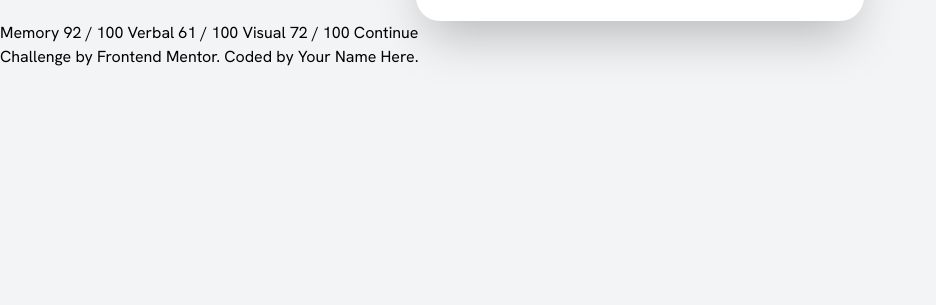
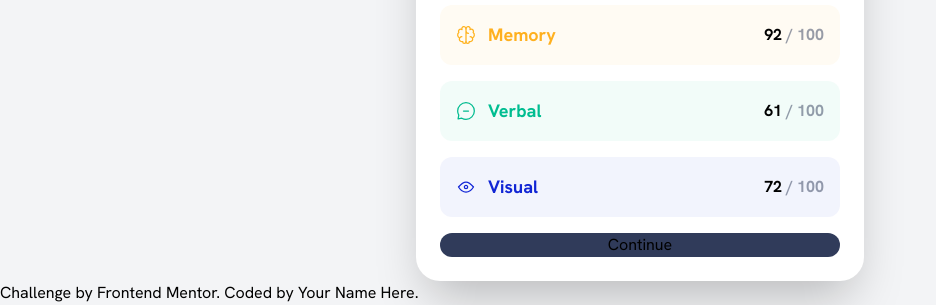
Before and after one commit to LiwGar/003_FM_Result_Summary_Component, a website: page src/index.html in a window 1280 px wide. Shown: the part 543-848 px from the top of the page, without its empty margins (0-936 px from the left). Before the commit the page ends 800 px from the top, so only its background shows below. Drawn offline with Linux system fonts and the light colour scheme.

Commit message:
Estilos para estadisticas del segundo article.

```diff
--- a/src/index.html
+++ b/src/index.html
@@ -17,7 +17,9 @@
 <body class="font-haken bg-gray-100">
 
   <section class="w-[100%] max-w-md mx-auto bg-white align-center shadow-2xl rounded-b-3xl">
+
     <article class="p-10 bg-gradient-to-b from-gradients-LightSlateBlue to-gradients-LightRoyalBlue text-center rounded-b-3xl">
+
       <p class="text-neutral-LightLavender font-bold text-lg">Your Result</p>
       <div class="w-36 mx-auto my-8 aspect-square bg-gradient-to-b from-gradients-VioletBlue to-gradients-PersianBlue content-center rounded-full">
         <p class="mb-2 text-neutral-White font-bold text-5xl ">76</p>
@@ -25,9 +27,13 @@
       </div>
       <h3 class="mb-4 text-neutral-White font-bold text-2xl tracking-wide"> Great</h3>
       <p class="w-[90%] mx-auto text-neutral-LightLavender text-center text-sm">You scored higher than 65% of the people who have taken these tests.</p>
+
     </article>
-    <article class="grid p-6 gap-6">
+
+    <article class="grid p-6 gap-4">
+
       <h3 class="font-bold text-xl">Summary</h3>
+
       <div class="flex px-4 py-4 bg-primary-LightRed/5 items-center rounded-xl">
         <img src="./assets/images/icon-reaction.svg">
         <p class="ml-3 text-primary-LightRed font-bold text-lg">Reaction</p>
@@ -36,30 +42,41 @@
           <span class="text-neutral-DarkGrayBlue/50">/ 100</span>
         </p>
       </div>
+
+      <div class="flex px-4 py-4 bg-primary-OrangeYellow/5 items-center rounded-xl">
+        <img src="./assets/images/icon-memory.svg">
+        <p class="ml-3 text-primary-OrangeYellow font-bold text-lg">Memory</p>
+        <p class="ml-auto font-bold ">
+          <span class="text-primary-DarkGrayBlue">92</span>
+          <span class="text-neutral-DarkGrayBlue/50">/ 100</span>
+        </p>
+      </div>
+
+      <div class="flex px-4 py-4 bg-primary-GreenTeal/5 items-center rounded-xl">
+        <img src="./assets/images/icon-verbal.svg">
+        <p class="ml-3 text-primary-GreenTeal font-bold text-lg">Verbal</p>
+        <p class="ml-auto font-bold ">
+          <span class="text-primary-DarkGrayBlue">61</span>
+          <span class="text-neutral-DarkGrayBlue/50">/ 100</span>
+        </p>
+      </div>
+
+      <div class="flex px-4 py-4 bg-primary-CobaltBlue/5 items-center rounded-xl">
+        <img src="./assets/images/icon-visual.svg">
+        <p class="ml-3 text-primary-CobaltBlue font-bold text-lg">Visual</p>
+        <p class="ml-auto font-bold ">
+          <span class="text-primary-DarkGrayBlue">72</span>
+          <span class="text-neutral-DarkGrayBlue/50">/ 100</span>
+        </p>
+      </div>
+
+      <button class="bg-neutral-DarkGrayBlue rounded-3xl">
+        <a href="#">Continue</a>
+      </button>
+
     </article>
 
   </section>
-
-
-
-
-
-
-
-
-
-
-
-  Memory
-  92 / 100
-
-  Verbal
-  61 / 100
-
-  Visual
-  72 / 100
-
-  Continue
 
   <div class="attribution">
     Challenge by <a href="https://www.frontendmentor.io?ref=challenge" target="_blank">Frontend Mentor</a>.
```
Also changed, not shown: src/css/styles.css.
